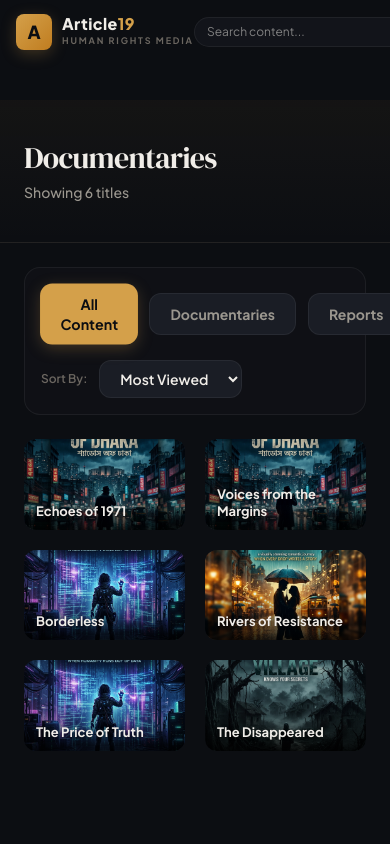
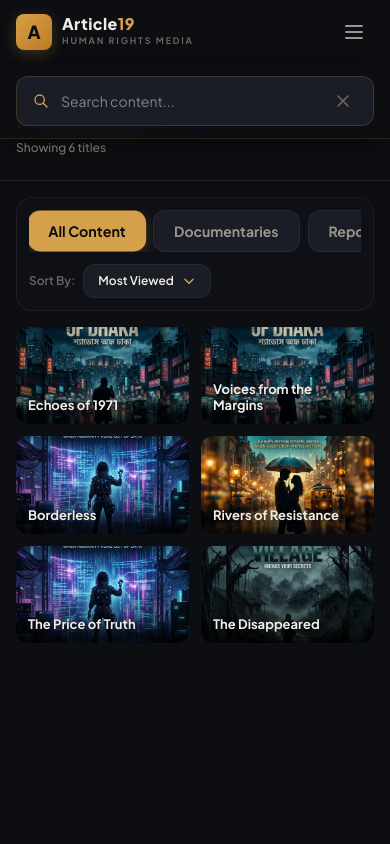
Before and after one commit to habajaba1993-design/article19, a Next.js app: page /category/documentaries in a window 390 px wide. Both pictures are taken after a click on the button 300 px from the left and 32 px from the top of the page. Shown: the top 844 px of the page. Built offline with nearby package versions, Linux system fonts and the light colour scheme.

Commit message:
Enhance mobile responsive design and UI components

```diff
--- a/src/app/category/[slug]/CategoryPageClient.tsx
+++ b/src/app/category/[slug]/CategoryPageClient.tsx
@@ -1,6 +1,6 @@
 "use client";
 
-import { useState } from "react";
+import { useState, useRef, useEffect } from "react";
 import { Video } from "@/lib/data";
 import VideoCard from "@/components/video/VideoCard";
 
@@ -14,6 +14,24 @@ interface CategoryPageClientProps {
 export default function CategoryPageClient({ title, icon, videos, slug }: CategoryPageClientProps) {
   const [sortBy, setSortBy] = useState<"popular" | "newest" | "rating">("popular");
   const [filterType, setFilterType] = useState<"all" | "documentary" | "report" | "series">("all");
+  const [sortOpen, setSortOpen] = useState(false);
+  const sortRef = useRef<HTMLDivElement>(null);
+
+  // Close sort dropdown on outside click
+  useEffect(() => {
+    if (!sortOpen) return;
+    const handleClick = (e: MouseEvent) => {
+      if (sortRef.current && !sortRef.current.contains(e.target as Node)) {
+        setSortOpen(false);
+      }
+    };
+    document.addEventListener("mousedown", handleClick);
+    document.addEventListener("touchstart", handleClick as EventListener);
+    return () => {
+      document.removeEventListener("mousedown", handleClick);
+      document.removeEventListener("touchstart", handleClick as EventListener);
+    };
+  }, [sortOpen]);
 
   let displayVideos = [...videos];
 
@@ -34,14 +52,14 @@ export default function CategoryPageClient({ title, icon, videos, slug }: Catego
   }
 
   return (
-    <div className="min-h-screen" style={{ paddingTop: "100px", background: "var(--bg-primary)" }}>
+    <div className="min-h-screen" style={{ paddingTop: "80px", background: "var(--bg-primary)" }}>
       {/* Category Header */}
       <div className="relative overflow-hidden" style={{ borderBottom: "1px solid var(--border-subtle)", background: "linear-gradient(to bottom, rgba(212, 160, 74, 0.04), transparent)" }}>
-        <div className="max-w-[1440px] mx-auto px-6 sm:px-8 lg:px-12 py-10 sm:py-14">
+        <div className="max-w-[1440px] mx-auto px-4 sm:px-8 lg:px-12 py-6 sm:py-14">
           <div className="flex items-center gap-5 animate-fade-in-up">
             <div>
-              <h1 className="font-display text-3xl sm:text-4xl tracking-tight" style={{ color: "var(--text-primary)" }}>{title}</h1>
-              <p className="text-sm font-medium mt-1.5" style={{ color: "var(--text-secondary)" }}>
+              <h1 className="font-display text-2xl sm:text-4xl tracking-tight" style={{ color: "var(--text-primary)" }}>{title}</h1>
+              <p className="text-xs sm:text-sm font-medium mt-1" style={{ color: "var(--text-secondary)" }}>
                 Showing {displayVideos.length} {displayVideos.length === 1 ? "title" : "titles"}
               </p>
             </div>
@@ -50,44 +68,103 @@ export default function CategoryPageClient({ title, icon, videos, slug }: Catego
       </div>
 
       {/* Control Bar */}
-      <div className="max-w-[1440px] mx-auto px-6 sm:px-8 lg:px-12 py-6 animate-fade-in" style={{ animationDelay: "150ms" }}>
-        <div className="flex flex-col sm:flex-row items-start sm:items-center justify-between gap-4 p-4 rounded-2xl" style={{ background: "rgba(20, 22, 28, 0.4)", border: "1px solid var(--border-subtle)" }}>
-          {/* Filters */}
-          <div className="flex items-center gap-3">
+      <div className="max-w-[1440px] mx-auto px-4 sm:px-8 lg:px-12 py-4 sm:py-6 animate-fade-in relative z-50" style={{ animationDelay: "150ms" }}>
+        <div className="flex flex-col sm:flex-row items-start sm:items-center justify-between gap-3 sm:gap-4 p-3 sm:p-4 rounded-2xl" style={{ background: "rgba(20, 22, 28, 0.4)", border: "1px solid var(--border-subtle)" }}>
+          {/* Filters — horizontally scrollable on mobile */}
+          <div className="w-full sm:w-auto overflow-x-auto hide-scrollbar">
+            <div className="flex items-center gap-2 sm:gap-3 min-w-max">
               <FilterPill active={filterType === "all"} onClick={() => setFilterType("all")}>All Content</FilterPill>
               <FilterPill active={filterType === "documentary"} onClick={() => setFilterType("documentary")}>Documentaries</FilterPill>
               <FilterPill active={filterType === "report"} onClick={() => setFilterType("report")}>Reports</FilterPill>
               <FilterPill active={filterType === "series"} onClick={() => setFilterType("series")}>Series</FilterPill>
             </div>
+          </div>
 
-          {/* Sort Selector */}
-          <div className="flex items-center gap-3">
+          {/* Sort Selector — Custom Dropdown */}
+          <div className="relative shrink-0" ref={sortRef}>
+            <div className="flex items-center gap-2">
               <span className="text-xs font-semibold" style={{ color: "var(--text-muted)" }}>Sort By:</span>
-            <select
-              value={sortBy}
-              onChange={(e) => setSortBy(e.target.value as typeof sortBy)}
-              className="outline-none cursor-pointer text-sm font-semibold transition-all duration-300"
+              <button
+                onClick={() => setSortOpen(!sortOpen)}
+                className="flex items-center gap-2 text-xs sm:text-sm font-semibold transition-all duration-300"
                 style={{
                   background: "var(--bg-elevated)",
-                border: "1px solid var(--border-subtle)",
+                  border: sortOpen ? "1px solid rgba(212, 160, 74, 0.3)" : "1px solid var(--border-subtle)",
                   borderRadius: "12px",
-                padding: "8px 16px",
+                  padding: "8px 14px",
                   color: "var(--text-primary)",
+                  boxShadow: sortOpen ? "0 0 12px rgba(212, 160, 74, 0.08)" : "none",
                 }}
                 id="sort-select"
               >
-              <option value="popular">Most Viewed</option>
-              <option value="newest">Newest</option>
-              <option value="rating">Top Rated</option>
-            </select>
+                <span>{sortBy === "popular" ? "Most Viewed" : sortBy === "newest" ? "Newest" : "Top Rated"}</span>
+                <svg
+                  className="w-3.5 h-3.5 transition-transform duration-300"
+                  style={{ transform: sortOpen ? "rotate(180deg)" : "rotate(0)", color: "var(--accent-gold)" }}
+                  fill="none" viewBox="0 0 24 24" stroke="currentColor"
+                >
+                  <path strokeLinecap="round" strokeLinejoin="round" strokeWidth={2.5} d="M19 9l-7 7-7-7" />
+                </svg>
+              </button>
+            </div>
+
+            {/* Dropdown Menu */}
+            {sortOpen && (
+              <div
+                className="absolute right-0 top-full mt-2 w-44 rounded-xl overflow-hidden animate-scale-in z-50"
+                style={{
+                  background: "rgba(18, 20, 26, 0.97)",
+                  backdropFilter: "blur(24px)",
+                  border: "1px solid rgba(255, 255, 255, 0.08)",
+                  borderTop: "2px solid rgba(212, 160, 74, 0.4)",
+                  boxShadow: "0 16px 48px rgba(0, 0, 0, 0.5), 0 0 0 1px rgba(255, 255, 255, 0.04)",
+                }}
+              >
+                <div className="py-1.5">
+                  {([
+                    { value: "popular" as const, label: "Most Viewed", icon: "🔥" },
+                    { value: "newest" as const, label: "Newest", icon: "✨" },
+                    { value: "rating" as const, label: "Top Rated", icon: "⭐" },
+                  ]).map((option) => (
+                    <button
+                      key={option.value}
+                      onClick={() => { setSortBy(option.value); setSortOpen(false); }}
+                      className="w-full flex items-center gap-3 px-4 py-2.5 text-[13px] font-medium transition-all duration-200"
+                      style={{
+                        color: sortBy === option.value ? "var(--accent-gold)" : "rgba(255, 255, 255, 0.6)",
+                        background: sortBy === option.value ? "rgba(212, 160, 74, 0.08)" : "transparent",
+                      }}
+                      onMouseEnter={(e) => {
+                        if (sortBy !== option.value) {
+                          e.currentTarget.style.color = "#fff";
+                          e.currentTarget.style.background = "rgba(255, 255, 255, 0.05)";
+                        }
+                      }}
+                      onMouseLeave={(e) => {
+                        e.currentTarget.style.color = sortBy === option.value ? "var(--accent-gold)" : "rgba(255, 255, 255, 0.6)";
+                        e.currentTarget.style.background = sortBy === option.value ? "rgba(212, 160, 74, 0.08)" : "transparent";
+                      }}
+                    >
+                      <span className="text-sm">{option.icon}</span>
+                      <span className="flex-1 text-left">{option.label}</span>
+                      {sortBy === option.value && (
+                        <svg className="w-4 h-4" style={{ color: "var(--accent-gold)" }} fill="none" viewBox="0 0 24 24" stroke="currentColor">
+                          <path strokeLinecap="round" strokeLinejoin="round" strokeWidth={2.5} d="M5 13l4 4L19 7" />
+                        </svg>
+                      )}
+                    </button>
+                  ))}
+                </div>
+              </div>
+            )}
           </div>
         </div>
       </div>
 
       {/* Video Responsive Grid */}
-      <div className="max-w-[1440px] mx-auto px-6 sm:px-8 lg:px-12 pb-20">
+      <div className="max-w-[1440px] mx-auto px-4 sm:px-8 lg:px-12 pb-20">
         {displayVideos.length > 0 ? (
-          <div className="grid grid-cols-2 sm:grid-cols-3 md:grid-cols-4 lg:grid-cols-5 xl:grid-cols-6 gap-5 sm:gap-6">
+          <div className="grid grid-cols-2 sm:grid-cols-3 md:grid-cols-4 lg:grid-cols-5 xl:grid-cols-6 gap-3 sm:gap-6">
             {displayVideos.map((video, index) => (
               <div key={video.id} className="animate-fade-in-up" style={{ animationDelay: `${index * 50}ms` }}>
                 <VideoCard video={video} index={index} />
--- a/src/app/page.tsx
+++ b/src/app/page.tsx
@@ -9,7 +9,6 @@ import {
   newReleases,
   banglaContent,
   englishContent,
-  seriesContent,
   featuredArticles,
   latestArticles,
 } from "@/lib/data";
@@ -25,8 +24,8 @@ export default function Home() {
         <VideoCarousel title="Featured Reports" videos={trendingVideos} cardVariant="featured" />
         <VideoCarousel title="Latest Releases" videos={newReleases} cardVariant="new" />
         <VideoCarousel title="Bangladesh Focus" videos={banglaContent} cardVariant="spotlight" />
-        <VideoCarousel title="Global Reports" videos={englishContent} cardVariant="minimal" />
-        <VideoCarousel title="Investigative Series" videos={seriesContent} cardVariant="cinematic" />
+        <VideoCarousel title="Global Focus" videos={englishContent} cardVariant="minimal" />
+
       </div>
 
       {/* ── Articles / Editorials Section ── */}
--- a/src/components/layout/Navbar.tsx
+++ b/src/components/layout/Navbar.tsx
@@ -1,6 +1,6 @@
 "use client";
 
-import { useState, useEffect } from "react";
+import { useState, useEffect, useRef } from "react";
 import Link from "next/link";
 import { usePathname, useRouter } from "next/navigation";
 import { categories } from "@/lib/data";
@@ -12,6 +12,23 @@ export default function Navbar() {
   const [scrolled, setScrolled] = useState(false);
   const pathname = usePathname();
   const router = useRouter();
+  const searchRef = useRef<HTMLFormElement>(null);
+
+  // Close search on outside click
+  useEffect(() => {
+    if (!searchOpen) return;
+    const handleClickOutside = (e: MouseEvent) => {
+      if (searchRef.current && !searchRef.current.contains(e.target as Node)) {
+        setSearchOpen(false);
+      }
+    };
+    document.addEventListener("mousedown", handleClickOutside);
+    document.addEventListener("touchstart", handleClickOutside as EventListener);
+    return () => {
+      document.removeEventListener("mousedown", handleClickOutside);
+      document.removeEventListener("touchstart", handleClickOutside as EventListener);
+    };
+  }, [searchOpen]);
 
   // Scroll-based navbar background
   useEffect(() => {
@@ -129,10 +146,12 @@ export default function Navbar() {
         {/* Right Tools */}
         <div className="flex items-center gap-4">
           {/* Search Form */}
-          <form onSubmit={handleSearchSubmit} className="relative flex items-center">
+          <form ref={searchRef} onSubmit={handleSearchSubmit} className="relative flex items-center">
             {searchOpen ? (
+              <>
+                {/* Desktop inline search */}
                 <div
-                className="flex items-center rounded-full px-3 py-1.5 w-60 animate-scale-in"
+                  className="hidden sm:flex items-center rounded-full px-3 py-1.5 w-60 animate-scale-in"
                   style={{
                     background: "rgba(20, 22, 28, 0.95)",
                     backdropFilter: "blur(20px)",
@@ -159,6 +178,48 @@ export default function Navbar() {
                     </svg>
                   </button>
                 </div>
+                {/* Mobile full-width search bar — positioned below navbar */}
+                <div
+                  className="sm:hidden fixed left-0 right-0 top-16 z-50 px-4 py-3 animate-slide-down"
+                  style={{
+                    background: "linear-gradient(180deg, rgba(12, 14, 18, 0.98), rgba(12, 14, 18, 0.95))",
+                    backdropFilter: "blur(20px)",
+                    borderBottom: "1px solid rgba(212, 160, 74, 0.15)",
+                    boxShadow: "0 10px 30px rgba(0, 0, 0, 0.5)",
+                  }}
+                >
+                  <div
+                    className="flex items-center rounded-xl px-4 py-2.5"
+                    style={{
+                      background: "var(--bg-elevated)",
+                      border: "1px solid rgba(212, 160, 74, 0.2)",
+                    }}
+                  >
+                    <svg className="w-4 h-4 shrink-0 mr-3" style={{ color: "var(--accent-gold)" }} fill="none" viewBox="0 0 24 24" stroke="currentColor">
+                      <path strokeLinecap="round" strokeLinejoin="round" strokeWidth={2} d="M21 21l-6-6m2-5a7 7 0 11-14 0 7 7 0 0114 0z" />
+                    </svg>
+                    <input
+                      type="text"
+                      placeholder="Search content..."
+                      value={searchQuery}
+                      onChange={(e) => setSearchQuery(e.target.value)}
+                      className="w-full bg-transparent text-sm outline-none"
+                      style={{ color: "var(--text-primary)", caretColor: "var(--accent-gold)" }}
+                      autoFocus
+                    />
+                    <button
+                      type="button"
+                      onClick={() => setSearchOpen(false)}
+                      className="shrink-0 ml-2 p-1 rounded-full transition-colors"
+                      style={{ color: "var(--text-muted)" }}
+                    >
+                      <svg className="w-5 h-5" fill="none" viewBox="0 0 24 24" stroke="currentColor">
+                        <path strokeLinecap="round" strokeLinejoin="round" strokeWidth={2} d="M6 18L18 6M6 6l12 12" />
+                      </svg>
+                    </button>
+                  </div>
+                </div>
+              </>
             ) : (
               <button
                 type="button"
@@ -194,11 +255,30 @@ export default function Navbar() {
 
       {/* Mobile Drawer — animated slide-down */}
       <div
-        className={`md:hidden overflow-hidden transition-all duration-300 ease-out ${
-          mobileMenuOpen ? "max-h-96 opacity-100" : "max-h-0 opacity-0"
+        className={`md:hidden overflow-hidden transition-all duration-500 ease-out ${
+          mobileMenuOpen ? "max-h-[500px] opacity-100" : "max-h-0 opacity-0"
         }`}
       >
-        <div className="px-4 py-3 space-y-1" style={{ background: "rgba(20, 22, 28, 0.95)", backdropFilter: "blur(20px)", borderBottom: "1px solid var(--border-subtle)" }}>
+        <div
+          className="relative px-5 py-5 space-y-1"
+          style={{
+            background: "linear-gradient(180deg, rgba(18, 20, 26, 0.98) 0%, rgba(12, 14, 18, 0.99) 100%)",
+            backdropFilter: "blur(30px)",
+            WebkitBackdropFilter: "blur(30px)",
+            borderBottom: "1px solid rgba(212, 160, 74, 0.15)",
+            boxShadow: "0 20px 50px rgba(0, 0, 0, 0.6), inset 0 1px 0 rgba(255, 255, 255, 0.03)",
+          }}
+        >
+          {/* Top gold accent line */}
+          <div
+            className="absolute top-0 left-5 right-5 h-[1px]"
+            style={{ background: "linear-gradient(90deg, transparent, rgba(212, 160, 74, 0.3), transparent)" }}
+          />
+          {/* Ambient glow */}
+          <div
+            className="absolute top-0 left-1/2 -translate-x-1/2 w-[200px] h-[80px] rounded-full pointer-events-none"
+            style={{ background: "rgba(212, 160, 74, 0.04)", filter: "blur(40px)" }}
+          />
           <MobileLink href="/" onClick={() => setMobileMenuOpen(false)}>Home</MobileLink>
           <MobileLink href="/category/documentaries" onClick={() => setMobileMenuOpen(false)}>Documentaries</MobileLink>
           <MobileLink href="/category/reports" onClick={() => setMobileMenuOpen(false)}>Reports</MobileLink>
@@ -229,9 +309,21 @@ function MobileLink({ href, onClick, children }: { href: string; onClick: () =>
     <Link
       href={href}
       onClick={onClick}
-      className="block text-sm font-medium py-2.5 px-3 rounded-lg transition-all"
+      className="relative flex items-center gap-3 text-sm font-semibold py-3 px-4 rounded-xl transition-all duration-200"
       style={{ color: "var(--text-secondary)" }}
+      onTouchStart={(e) => {
+        e.currentTarget.style.background = "rgba(212, 160, 74, 0.08)";
+        e.currentTarget.style.color = "var(--text-primary)";
+      }}
+      onTouchEnd={(e) => {
+        e.currentTarget.style.background = "transparent";
+        e.currentTarget.style.color = "var(--text-secondary)";
+      }}
     >
+      <span
+        className="w-1.5 h-1.5 rounded-full shrink-0"
+        style={{ background: "var(--accent-gold)", opacity: 0.4 }}
+      />
       {children}
     </Link>
   );
--- a/src/components/video/HeroBanner.tsx
+++ b/src/components/video/HeroBanner.tsx
@@ -138,7 +138,7 @@ export default function HeroBanner({ videos }: HeroBannerProps) {
       {/* ── Left / Right Nav Arrows ── */}
       <button
         onClick={goPrev}
-        className="absolute left-4 sm:left-6 top-1/2 -translate-y-1/2 z-30 w-10 h-10 sm:w-12 sm:h-12 flex items-center justify-center rounded-full transition-all duration-300"
+        className="absolute left-4 sm:left-6 top-1/2 -translate-y-1/2 z-30 w-10 h-10 sm:w-12 sm:h-12 hidden sm:flex items-center justify-center rounded-full transition-all duration-300"
         style={{ color: "rgba(240, 237, 232, 0.5)" }}
         onMouseEnter={(e) => {
           e.currentTarget.style.color = "var(--text-primary)";
@@ -156,7 +156,7 @@ export default function HeroBanner({ videos }: HeroBannerProps) {
       </button>
       <button
         onClick={goNext}
-        className="absolute right-4 sm:right-6 top-1/2 -translate-y-1/2 z-30 w-10 h-10 sm:w-12 sm:h-12 flex items-center justify-center rounded-full transition-all duration-300"
+        className="absolute right-4 sm:right-6 top-1/2 -translate-y-1/2 z-30 w-10 h-10 sm:w-12 sm:h-12 hidden sm:flex items-center justify-center rounded-full transition-all duration-300"
         style={{ color: "rgba(240, 237, 232, 0.5)" }}
         onMouseEnter={(e) => {
           e.currentTarget.style.color = "var(--text-primary)";
--- a/src/components/video/VideoCarousel.tsx
+++ b/src/components/video/VideoCarousel.tsx
@@ -92,7 +92,7 @@ export default function VideoCarousel({ title, videos, cardVariant = "default" }
       <div className="relative group/carousel">
         {/* Left Edge Gradient & Button */}
         <div
-          className={`absolute left-0 top-0 bottom-0 z-30 w-24 sm:w-32 transition-opacity duration-500 flex items-center justify-start px-2 sm:px-6 ${
+          className={`absolute left-0 top-0 bottom-0 z-30 w-24 sm:w-32 transition-opacity duration-500 hidden sm:flex items-center justify-start px-2 sm:px-6 ${
             canScrollLeft ? "opacity-100 pointer-events-auto" : "opacity-0 pointer-events-none"
           }`}
           style={{
@@ -138,7 +138,7 @@ export default function VideoCarousel({ title, videos, cardVariant = "default" }
 
         {/* Right Edge Gradient & Button */}
         <div
-          className={`absolute right-0 top-0 bottom-0 z-30 w-24 sm:w-32 transition-opacity duration-500 flex items-center justify-end px-2 sm:px-6 ${
+          className={`absolute right-0 top-0 bottom-0 z-30 w-24 sm:w-32 transition-opacity duration-500 hidden sm:flex items-center justify-end px-2 sm:px-6 ${
             canScrollRight ? "opacity-100 pointer-events-auto" : "opacity-0 pointer-events-none"
           }`}
           style={{
```
Also changed, not shown: src/app/globals.css (+21 -5 lines). Lines whose indentation alone changed are shown as unchanged.
